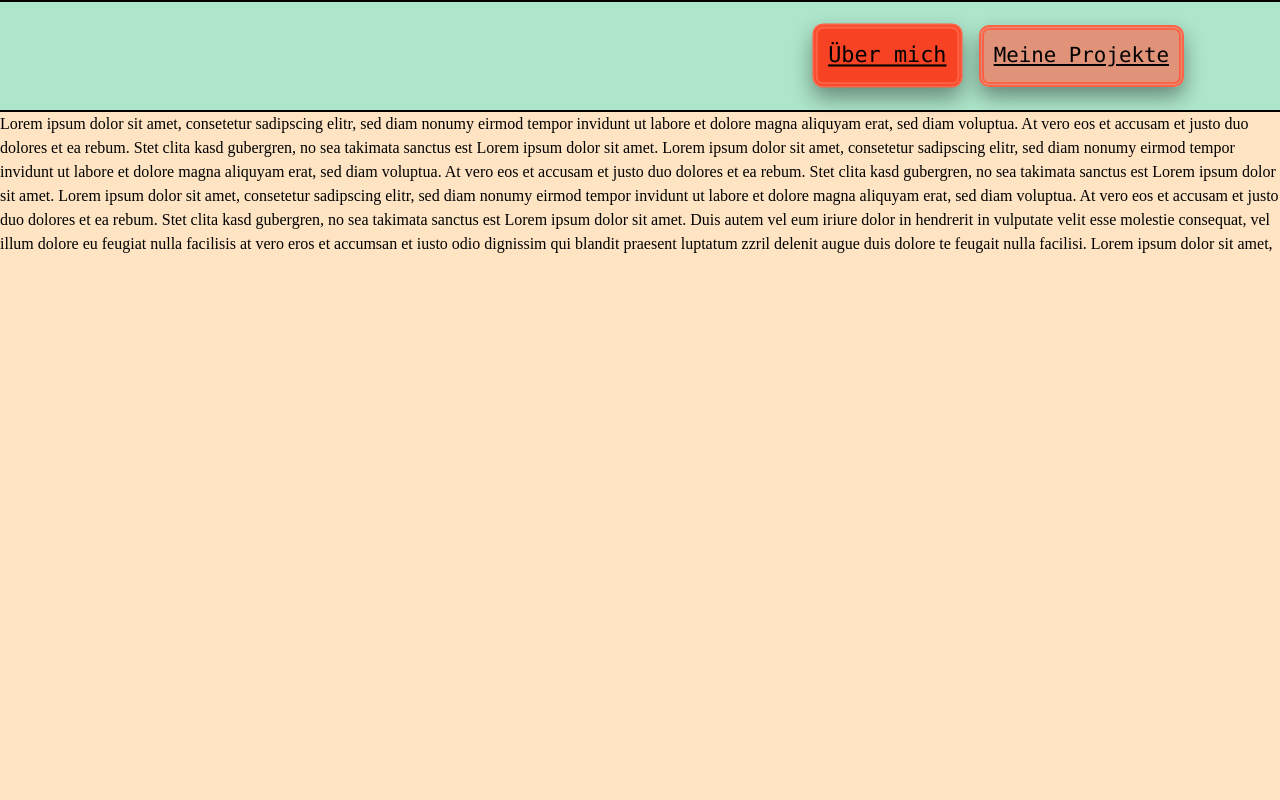
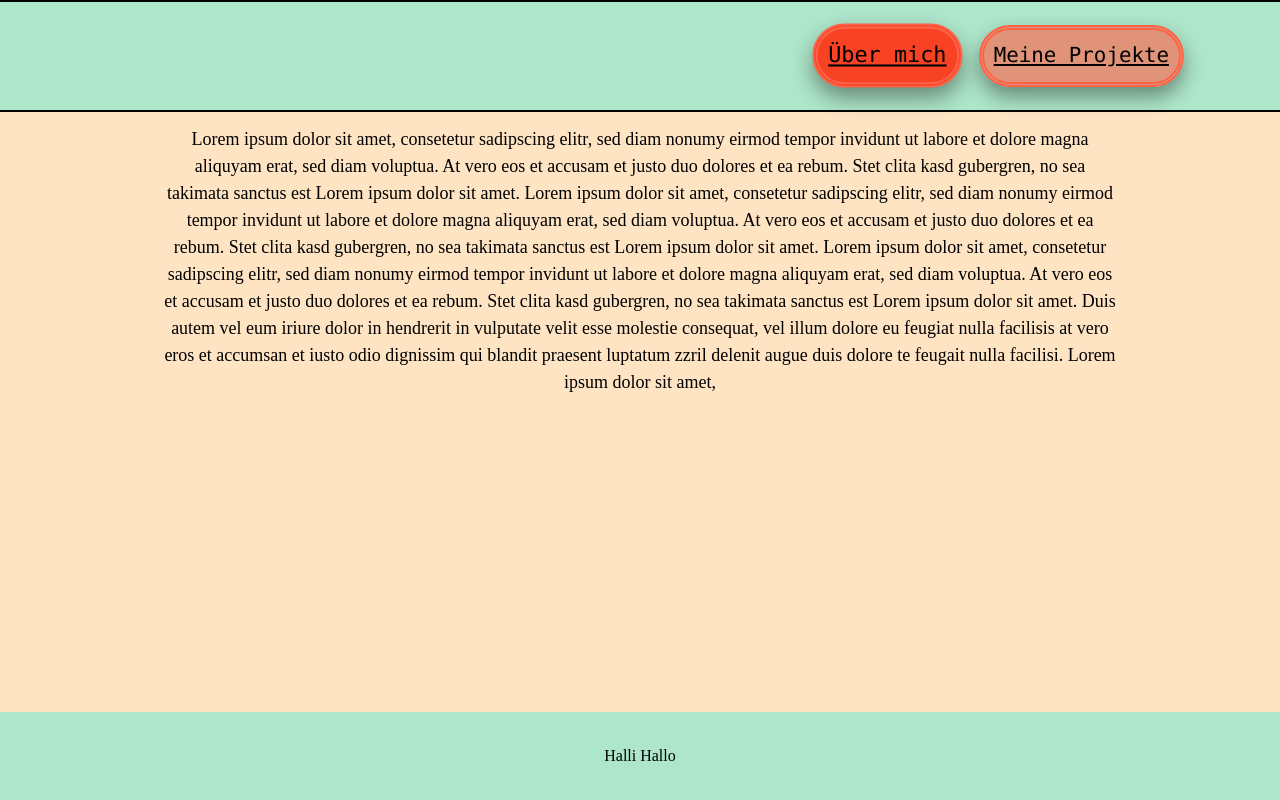
Before and after one commit to Biadetis/website, a website built with Vite: page index.html in a window 1280 px wide. Built offline with nearby package versions, Linux system fonts and the light colour scheme.

Commit message:
commit 1

```diff
--- a/Projekte.css
+++ b/Projekte.css
@@ -12,35 +12,24 @@
   border-top: 2px solid;
   border-bottom: 2px solid;
   border-color: black;
+  background-color: #ade6ca;
 }
 
-.half1,
-.half2 {
-  display: flex;
-  width: 50%;
-  box-sizing: border-box;
-  flex-direction: row;
-  float: left;
+body {
   background-color: bisque;
-  padding: 20px;
-  height: 100vh;
 }
-.half1 {
-  border-right: 2px solid black;
-}
-.half2 {
-  border-left: 2px solid black;
-}
+
 .flex {
   display: flex;
   gap: 20px;
+  font-family: Consolas, monospace;
 }
 
 .flex > div:first-child {
   border: 5px double #ff6347;
   padding: 10px;
   box-sizing: border-box;
-  border-radius: 10px;
+  border-radius: 100px;
   box-shadow: 0 10px 20px rgba(0, 0, 0, 0.4);
   background-color: #ff63479f;
 }
@@ -48,29 +37,58 @@
   border: 5px double #ff6347;
   padding: 10px;
   box-sizing: border-box;
-  border-radius: 10px;
+  border-radius: 100px;
   box-shadow: 0 10px 20px rgba(0, 0, 0, 0.4);
-  background-color: #f74223ff;
+  background-color: #f74223;
   transform: scale(1.05);
 }
-
-body {
-  background-color: #ade6ca;
-  /*background: radial-gradient(
-    rgba(75, 0, 130, 0.7),
-    rgba(0, 0, 0, 0.7),
-    rgba(255, 0, 0, 0.9)
-  );*/
-  background-size: 200% 200%;
+.calculator {
+  display: flex;
+  font-family: Georgia, serif;
 }
-
+.Hello_world {
+  display: flex;
+  font-family: Georgia, serif;
+}
+.calculator a {
+  color: rebeccapurple;
+}
 .media-wrapper {
   padding: 0 6rem;
 }
+footer {
+  background-color: #ade6ca;
+  text-align: center;
+  padding: 2rem 0;
+  position: fixed;
+  width: 100%;
+  bottom: 0;
+  flex-direction: column;
+  z-index: 5;
+}
+.calculator {
+  position: relative;
+  display: block;
+  font-size: 3.5em;
+  gap: 1em;
+}
+.Hello_world {
+  position: absolute;
+  display: block;
+  font-size: 3.5em;
+  gap: 1em;
+  bottom: 8%;
+}
 
-@media (mind-width: 50em) {
-  body {
-    background-color: rgba(0, 38, 255, 0.6);
+@media (max-width: 600px) {
+  .wrapper {
+    font-size: 0.9em;
+  }
+  .calculator {
+    font-size: 2.4em;
+  }
+  .Hello_world {
+    font-size: 2.4em;
   }
 }
 
--- a/index.html
+++ b/index.html
@@ -26,8 +26,25 @@
         </div>
       </nav>
     </div>
-    <div class="Text">Lorem ipsum dolor sit amet, consetetur sadipscing elitr, sed diam nonumy eirmod tempor invidunt ut labore et dolore magna aliquyam erat, sed diam voluptua. At vero eos et accusam et justo duo dolores et ea rebum. Stet clita kasd gubergren, no sea takimata sanctus est Lorem ipsum dolor sit amet. Lorem ipsum dolor sit amet, consetetur sadipscing elitr, sed diam nonumy eirmod tempor invidunt ut labore et dolore magna aliquyam erat, sed diam voluptua. At vero eos et accusam et justo duo dolores et ea rebum. Stet clita kasd gubergren, no sea takimata sanctus est Lorem ipsum dolor sit amet. Lorem ipsum dolor sit amet, consetetur sadipscing elitr, sed diam nonumy eirmod tempor invidunt ut labore et dolore magna aliquyam erat, sed diam voluptua. At vero eos et accusam et justo duo dolores et ea rebum. Stet clita kasd gubergren, no sea takimata sanctus est Lorem ipsum dolor sit amet.
-Duis autem vel eum iriure dolor in hendrerit in vulputate velit esse molestie consequat, vel illum dolore eu feugiat nulla facilisis at vero eros et accumsan et iusto odio dignissim qui blandit praesent luptatum zzril delenit augue duis dolore te feugait nulla facilisi. Lorem ipsum dolor sit amet,</div>
-          <div>
+    <div class="Text">
+      Lorem ipsum dolor sit amet, consetetur sadipscing elitr, sed diam nonumy
+      eirmod tempor invidunt ut labore et dolore magna aliquyam erat, sed diam
+      voluptua. At vero eos et accusam et justo duo dolores et ea rebum. Stet
+      clita kasd gubergren, no sea takimata sanctus est Lorem ipsum dolor sit
+      amet. Lorem ipsum dolor sit amet, consetetur sadipscing elitr, sed diam
+      nonumy eirmod tempor invidunt ut labore et dolore magna aliquyam erat, sed
+      diam voluptua. At vero eos et accusam et justo duo dolores et ea rebum.
+      Stet clita kasd gubergren, no sea takimata sanctus est Lorem ipsum dolor
+      sit amet. Lorem ipsum dolor sit amet, consetetur sadipscing elitr, sed
+      diam nonumy eirmod tempor invidunt ut labore et dolore magna aliquyam
+      erat, sed diam voluptua. At vero eos et accusam et justo duo dolores et ea
+      rebum. Stet clita kasd gubergren, no sea takimata sanctus est Lorem ipsum
+      dolor sit amet. Duis autem vel eum iriure dolor in hendrerit in vulputate
+      velit esse molestie consequat, vel illum dolore eu feugiat nulla facilisis
+      at vero eros et accumsan et iusto odio dignissim qui blandit praesent
+      luptatum zzril delenit augue duis dolore te feugait nulla facilisi. Lorem
+      ipsum dolor sit amet,
+    </div>
+    <footer>Halli Hallo</footer>
   </body>
 </html>
--- a/style.css
+++ b/style.css
@@ -13,28 +13,33 @@
   border-bottom: 2px solid;
   border-color: black;
   background-color: #ade6ca;
+  position: fixed;
+  top: 0;
 }
 
 body {
   background-color: bisque;
+  max-height: 100%;
 }
 
 .Text {
   display: flex;
-  max-width: 100%;
-  max-height: 100%;
+  padding: 7em 9em;
+  justify-content: center;
+  text-align: center;
+  font-size: large;
 }
 .flex {
   display: flex;
-
   gap: 20px;
+  font-family: Consolas, monospace;
 }
 
 .flex > div:first-child {
   border: 5px double #ff6347;
   padding: 10px;
   box-sizing: border-box;
-  border-radius: 10px;
+  border-radius: 100px;
   box-shadow: 0 10px 20px rgba(0, 0, 0, 0.4);
   background-color: #f74223;
   transform: scale(1.05);
@@ -43,19 +48,33 @@ body {
   border: 5px double #ff6347;
   padding: 10px;
   box-sizing: border-box;
-  border-radius: 10px;
+  border-radius: 100px;
   box-shadow: 0 10px 20px rgba(0, 0, 0, 0.4);
   background-color: #ff63479f;
-  /*transition: background-color 0.3s linear, transform 0.2s ease-in;*/
 }
 
 .media-wrapper {
   padding: 0 6rem;
 }
-
-@media (mind-width: 50em) {
-  body {
-    background-color: rgba(0, 38, 255, 0.6);
+footer {
+  background-color: #ade6ca;
+  text-align: center;
+  padding: 2rem 0;
+  position: fixed;
+  width: 100%;
+  bottom: 0;
+  flex-direction: column;
+  z-index: 5;
+}
+@media (max-width: 600px) {
+  .wrapper {
+    font-size: 0.9em;
+  }
+  .Text {
+    font-size: 15px;
+    text-align: justify;
+    justify-content: center;
+    padding: 30%;
   }
 }
 
```
Also changed, not shown: Projekte.html (+15 -3 lines).
